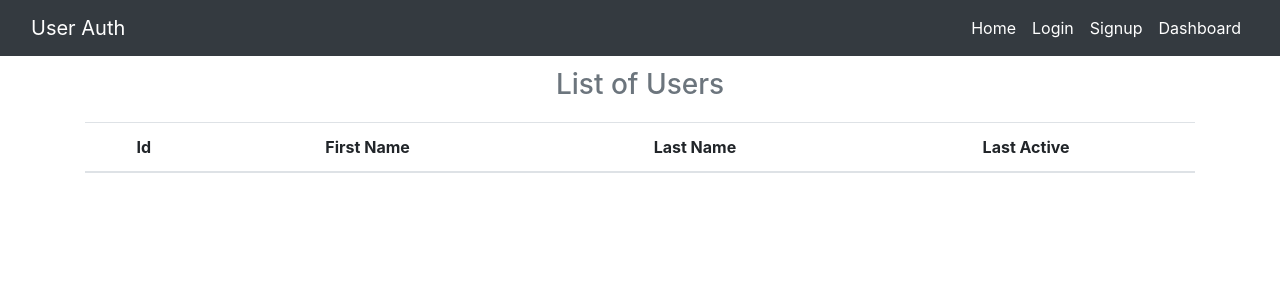
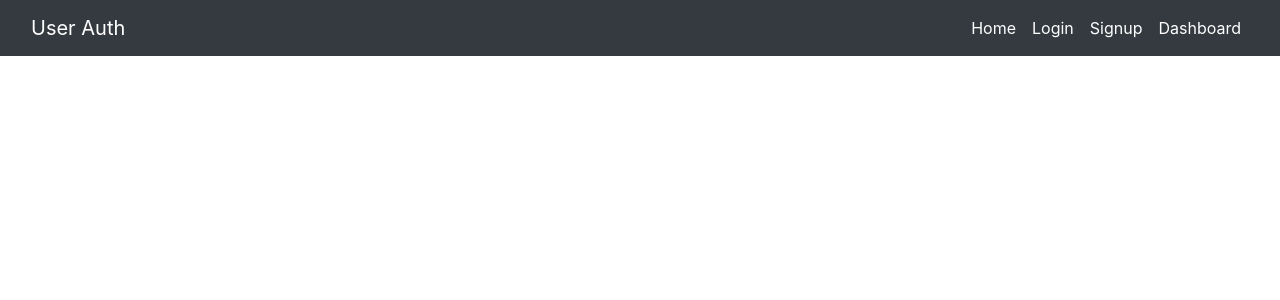
Before and after one commit to MakarandPundlik/BlogPost, a React (Create React App) app in the folder frontend_mod/: page / in a window 1280 px wide. Shown: the top 300 px of the page. Built offline with nearby package versions, Linux system fonts and the light colour scheme.

Commit message:
updated files

```diff
--- a/frontend_mod/src/App.jsx
+++ b/frontend_mod/src/App.jsx
@@ -5,7 +5,7 @@ import Navbar from './components/Navbar';
 import Login from './components/Login';
 import Signup from './components/Signup';
 import ProtectedRoute from './components/ProtectedRoute';
-import Homepage from './components/Homepage';
+
 import Dashboard from './components/Dashboard';
 
 function App() {
@@ -14,11 +14,10 @@ function App() {
       <BrowserRouter>
         <Navbar/>
         <Switch>
-          <Route exact path="/" component={Homepage}></Route>
-          <Route exact path="/login" component={Login}></Route>
+         <Route exact path="/login" component={Login}></Route>
           <Route exact path="/signup" component={Signup}></Route>
 
-          <ProtectedRoute exact path="/dashboard" component={Dashboard}></ProtectedRoute>
+          <ProtectedRoute exact path="/dashboard" component={Dashboard} auth={true}></ProtectedRoute>
         </Switch>
       </BrowserRouter>
     </div>
--- a/frontend_mod/src/components/Homepage.jsx
+++ /dev/null
@@ -1,67 +0,0 @@
-import React, { useEffect, useState } from 'react';
-import Formrow from './Formrow';
-import {getUsers} from '../services/Users';
-function Homepage(props) {
-    // const darkTable = "table-dark ";
-    // const lightTable = "table-light ";
-    // const dark = "text-white"
-    // const light = "text-dark"
-    const [users,setUsers]=useState(null);
-    const [flag,setFlag] = useState(false);
-    useEffect(async() => {
-        await getUsers().then((res)=>{
-            setUsers(res);
-        });
-        if(users)
-        setFlag(true);
-        console.log(users);
-    }, []);
-    return (
-
-        <div>
-
-            <div className="container">
-                <table className="table table-stripped table-hover">
-                    <caption className="text-center"><h3>List of Users</h3></caption>
-                    <thead >
-                        <tr>
-                            <th scope="col">Id</th>
-                            <th scope="col">First Name</th>
-                            <th scope="col">Last Name</th>
-                            <th scope="col">Last Active</th>
-                        </tr>
-                    </thead>
-                    <tbody >
-
-
-                         {/* {
-                           flag &&  users.map((user, index) => {
-                                return (
-                                    <Formrow
-                                        key={index}
-                                        index={index + 1}
-                                        firstname={user.firstname}
-                                        lastname={user.lastname}
-                                        lastactive={user.lastactive}
-                                    />
-                                )
-                                index++;
-                            })
-                        } */}
-
-
-                    </tbody>
-                </table>
-            </div>
-        </div>
-    );
-}
-
-export default Homepage;
-/*
-users &&
-Kaustubh Odak5:25 PM
-const getUsers = () => axios.get('...')
-useEffect(() => {
-    getUsers().then(res => setUsers(res))
-})*/
--- a/frontend_mod/src/services/Users.js
+++ b/frontend_mod/src/services/Users.js
@@ -38,7 +38,10 @@ export const authLogin = async(profile) =>{
     })
     .then((res)=>{
         if(!res.data.errors)
-            localStorage.setItem("accesstoken",res.data.accesstoken);
+            {
+                localStorage.setItem("accesstoken",res.data.accesstoken);
+                <Redirect to ="/dashboard"></Redirect>
+            }
 
             console.log(res.data);
     })
```
